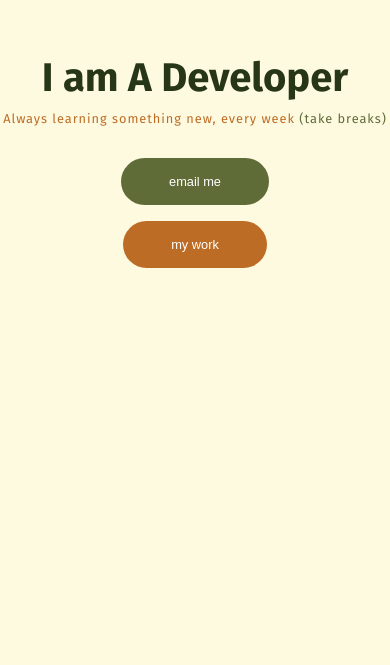
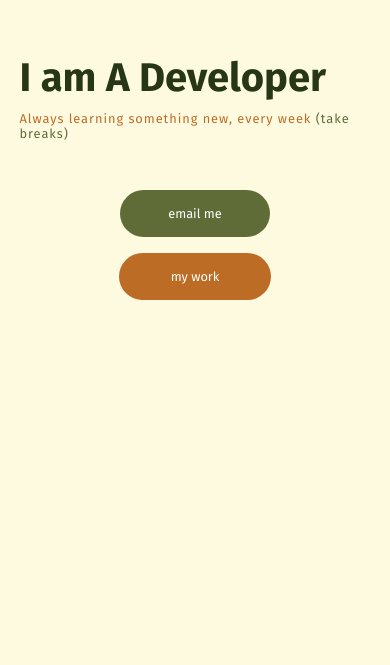
Before and after one commit to Varchronos/portfolio_1.0, a React (Vite) app: page / in a window 390 px wide. Shown: the part 179-844 px from the top of the page. Built offline with nearby package versions, Linux system fonts and the light colour scheme.

Commit message:
minor changes to header section

```diff
--- a/src/components/Header/Header.jsx
+++ b/src/components/Header/Header.jsx
@@ -8,8 +8,8 @@ const Header = () => {
                 <h1 className={styles.heading}>I am A Developer</h1>
                 <h4 className={styles.tagline}>Always learning something new, every week <span>(take breaks)</span></h4>
                 <div className={styles.homeButtons}>
-                    <button className={styles.emailBtn}><a href="#footer" className={styles.link}>email me</a></button>
-                    <button className={styles.workBtn}><a href="#work" className={styles.link}>my work</a></button>
+                    <a href="#footer" className={styles.emailBtn}>email me</a>
+                    <a href="#work" className={styles.workBtn}>my work</a>
                 </div>
                 </div>
             </section>
--- a/src/components/Header/Header.module.css
+++ b/src/components/Header/Header.module.css
@@ -68,18 +68,20 @@
   border-radius: 3.125rem;
   background: #606C38;
   transition: background-color 0.3s;
+  text-decoration: none;
 }
 
 .workBtn {
-
+  text-decoration: none;
   font-size: 1.25rem;
   font-weight: 400;
-  padding: 1rem 3rem;
+  padding: 1rem 3.2rem;
   border: none;
   gap: 0.625rem;
   border-radius: 3.125rem;
   background: #BC6C25;
   transition: background-color 0.3s;
+  color: white;
 }
 
 .emailBtn:hover {
@@ -92,10 +94,6 @@
   cursor: pointer;
 }
 
-.link {
-  color: #FFF;
-  text-decoration: none;
-}
 
 @media screen and (max-width:860px) {
 
@@ -128,3 +126,30 @@
   }
 
 }
+
+@media screen and (max-width:392px)
+{
+  .headGroup{
+    width: 90vw;
+    display: flex;
+    flex-direction: column;
+    text-wrap: wrap;
+  }
+  .heading {
+    color: #283618;
+    font-size: 2.5rem;
+    text-align: left;
+  }
+
+  .tagline {
+    margin-top: 0;
+    font-size: 0.8rem;
+    text-align: left;
+    text-justify: distribute;
+  }
+
+  .homeButtons {
+    place-self: center;
+
+  }
+}
```
